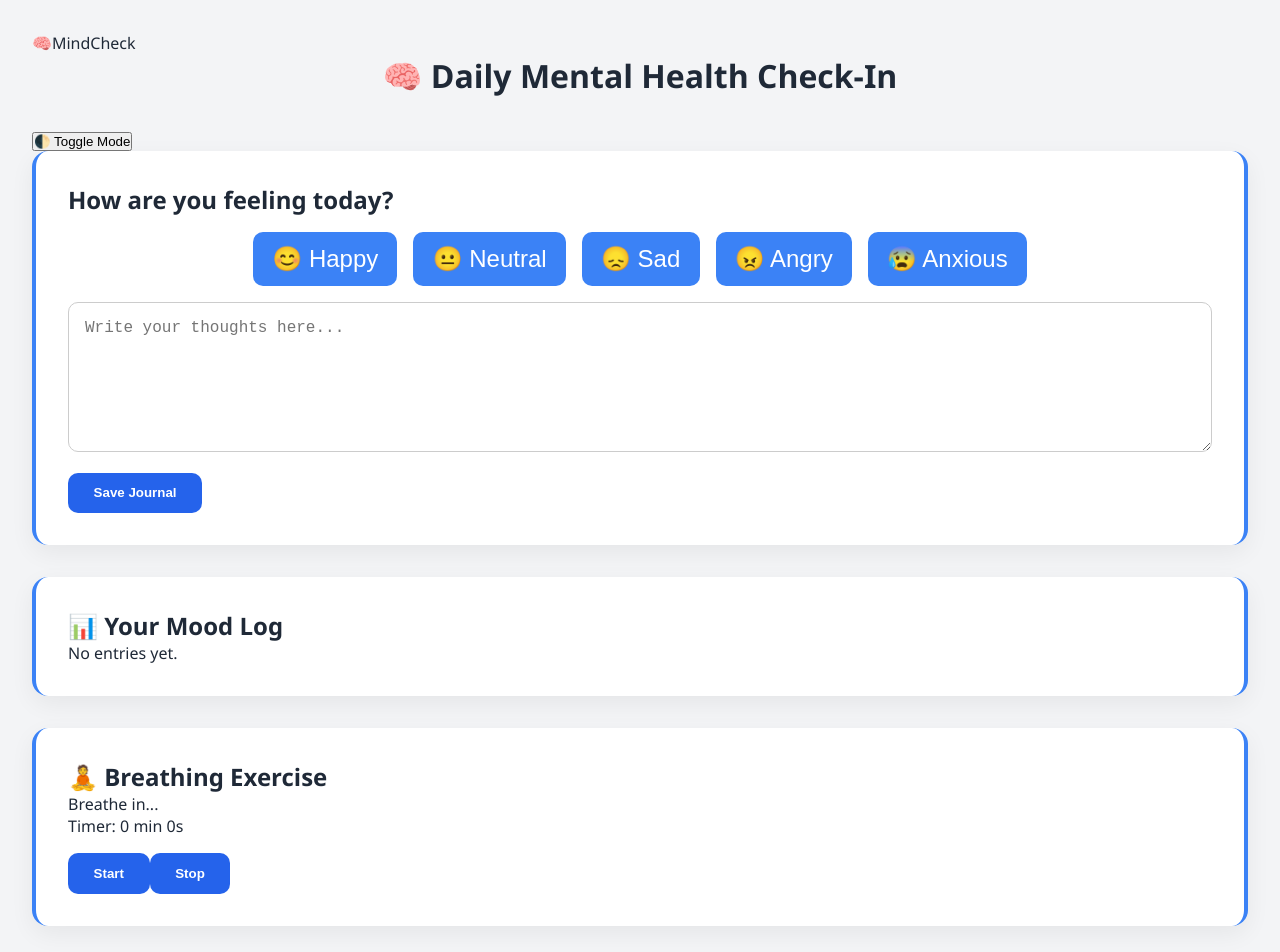
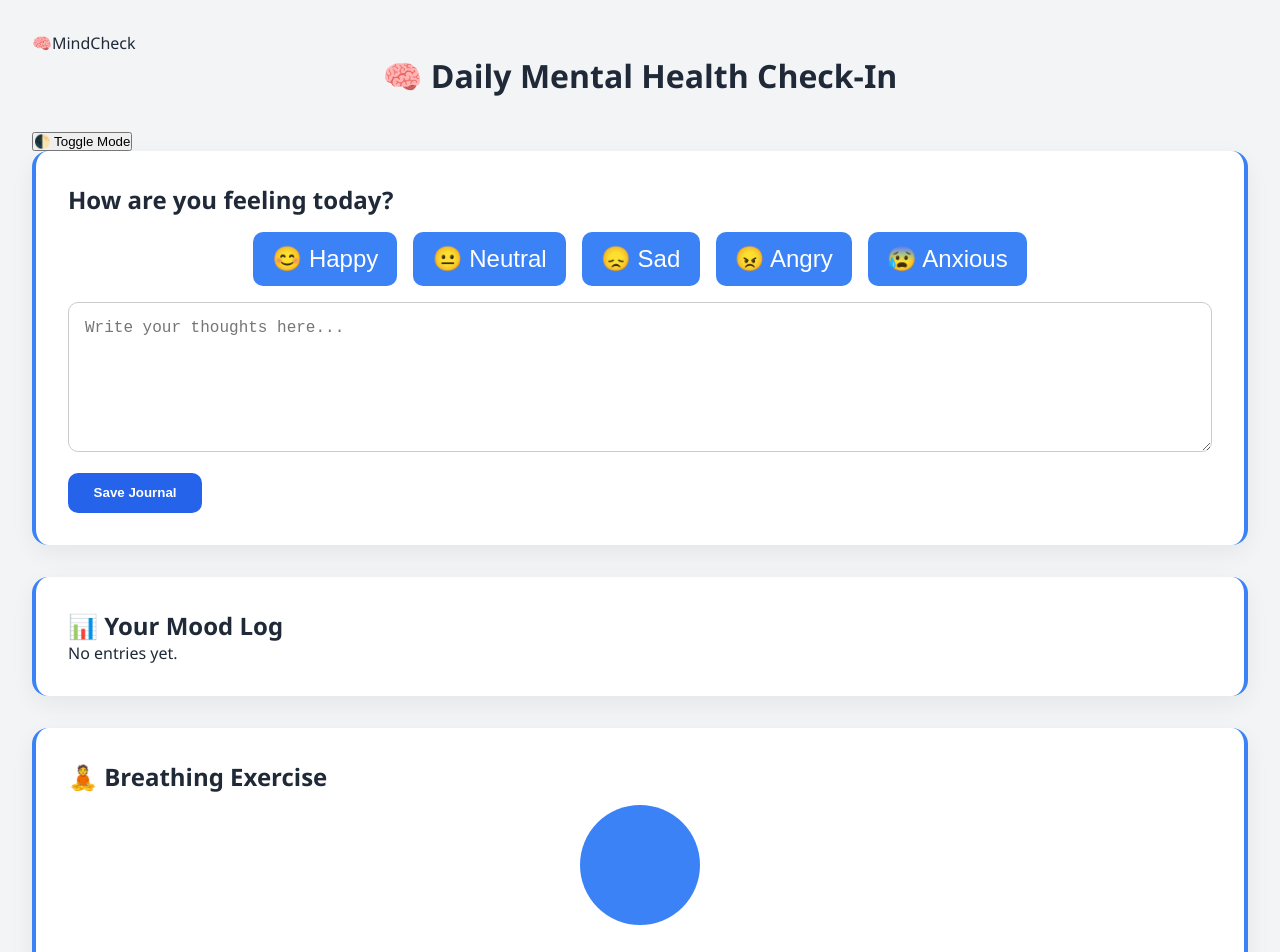
Before and after one commit to Chikwa235/MOOD2, a React (Vite) app in the folder my-app/: page / in a window 1280 px wide. Shown: the top 952 px of the page. Built offline with nearby package versions, Linux system fonts and the light colour scheme.

Commit message:
Style breathing exercise circle, text, and timer display

```diff
--- a/my-app/src/App.css
+++ b/my-app/src/App.css
@@ -100,3 +100,27 @@ button.control-btn:hover {
   background: var(--btn-hover);
   transform: scale(1.05);
 }
+
+#breathingCircle {
+  width: 120px;
+  height: 120px;
+  border-radius: 50%;
+  background: var(--circle);
+  margin: 2rem auto;
+  transition: transform 4s ease-in-out;
+  position: relative;
+  top: -20px; /* Moves the circle up relative to its position */
+  z-index: 1;
+}
+
+#breathingText {
+  text-align: center;
+  font-size: 1.2rem;
+  font-weight: bold;
+}
+
+#timer {
+  text-align: center;
+  margin-top: 1rem;
+  font-weight: bold;
+}
```
